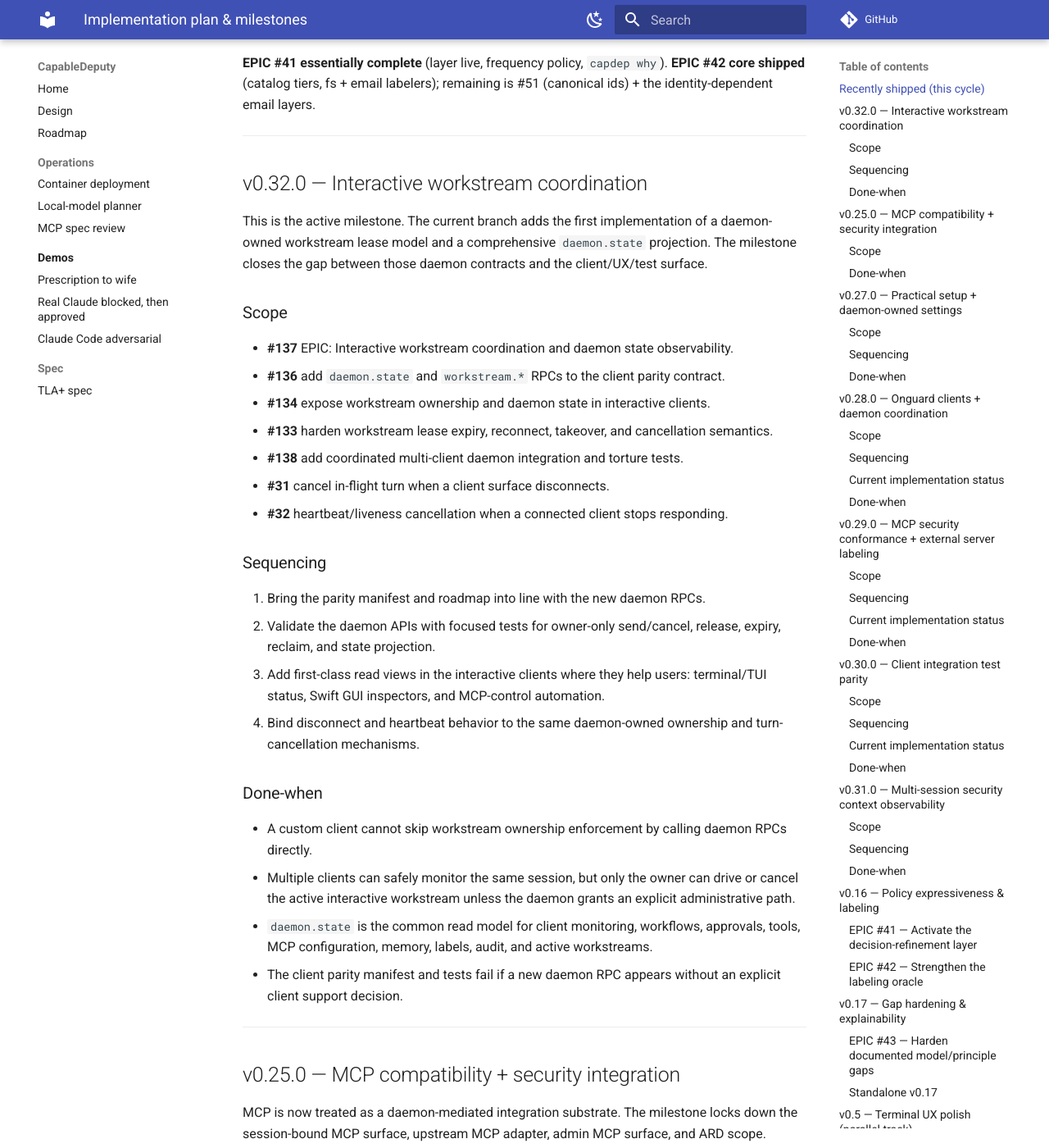
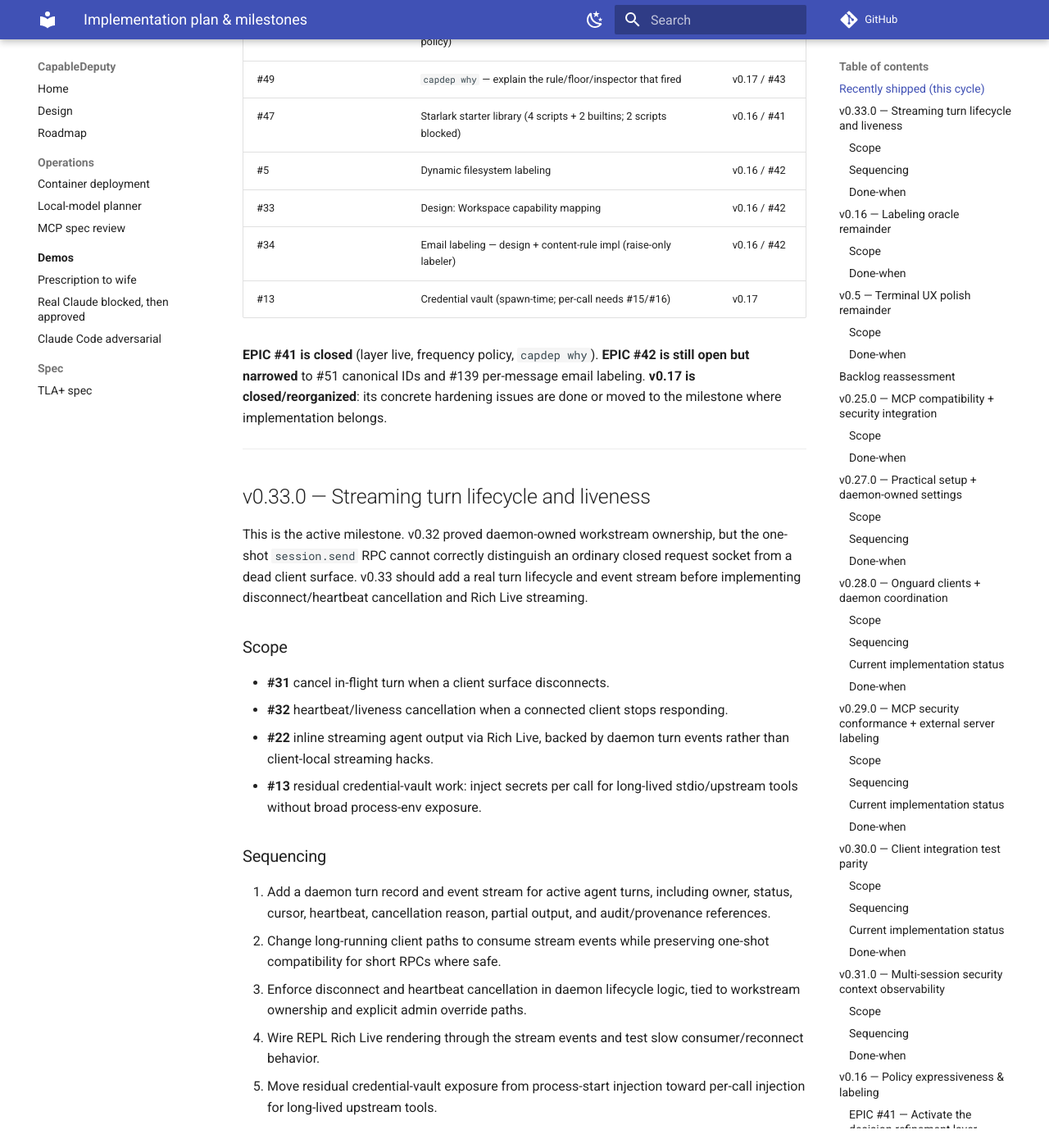
Before and after one commit to marctjones/capabledeputy, an MkDocs documentation site: the page built from docs/implementation-plan.md, in a window 1280 px wide and 1400 px high, scrolled down 2033 px. Shown: the whole window at 82% size. Built offline with MkDocs 1.6.1 and Material for MkDocs 9.7.7, drawn with Linux system fonts in a browser that asks for light colours; comment, search, counter and statistics services are not loaded; some of the changed text lies outside the part shown.

Commit message:
Close gap hardening and roadmap cleanup

```diff
--- a/docs/implementation-plan.md
+++ b/docs/implementation-plan.md
@@ -2,25 +2,27 @@
 
 Living plan that organizes the open GitHub issues into sequenced
 milestones with dependencies. Authoritative status is GitHub; this doc is
-the *sequencing rationale*. Last refreshed 2026-06-22 after v0.27-v0.31
-closed and v0.32 interactive workstream coordination opened.
+the *sequencing rationale*. Last refreshed 2026-06-22 after v0.32 closed,
+v0.17 closed/reorganized, and v0.33 opened as the next daemon/client
+lifecycle milestone.
 
-Milestones (GitHub): **v0.32.0** Interactive workstream coordination ·
-**v0.5** terminal UX polish · **v0.16** Policy expressiveness & labeling ·
-**v0.17** Gap hardening & explainability · **Backlog** Substrate breadth &
-formal models. Recently closed: **v0.27.0** Practical setup + daemon-owned
-settings · **v0.28.0** Onguard clients + daemon coordination · **v0.29.0**
-MCP security conformance + external server labeling · **v0.30.0** Client
-integration test parity · **v0.31.0** Multi-session security context
-observability · **v0.25.0** MCP compatibility and security integration.
+Milestones (GitHub): **v0.33.0** Streaming turn lifecycle and liveness ·
+**v0.16** Policy expressiveness & labeling · **v0.5** terminal UX polish ·
+**Backlog** Substrate breadth & formal models. Recently closed:
+**v0.32.0** Interactive workstream coordination · **v0.17** Gap hardening &
+explainability · **v0.27.0** Practical setup + daemon-owned settings ·
+**v0.28.0** Onguard clients + daemon coordination · **v0.29.0** MCP security
+conformance + external server labeling · **v0.30.0** Client integration test
+parity · **v0.31.0** Multi-session security context observability ·
+**v0.25.0** MCP compatibility and security integration.
 
 `ROADMAP.md` is the canonical product roadmap. This file explains sequencing,
 dependencies, and why the next pull should focus on one milestone over another.
 
 Themes currently driving priority:
-1. **Interactive coordination** — multiple local clients may connect at once,
-   but the daemon must own active workstream control, state projection, liveness,
-   cancellation, and audit.
+1. **Streaming turn lifecycle** — v0.32 made workstream ownership explicit;
+   v0.33 must make the active turn itself cancellable, resumable, observable,
+   heartbeat-aware, and safe for slow or disconnected clients.
 2. **Onguard extensibility** — background clients should be normal daemon
    clients, not privileged sidecars or daemon-embedded product workflows.
 3. **MCP security integration** — MCP must remain an integration substrate, not
@@ -37,10 +39,11 @@
 5. **Multi-session explainability** — v0.31 made labels, flow patterns,
    external actors, approvals, policy rules, provenance, and audit inspectable
    across turns and clients.
-6. **Decision fatigue** — coarse policy → rubber-stamping → eroded human
-   oversight. Fixed by the decision-refinement layer (EPIC #41).
-7. **The labeling oracle** — IFC guarantees ride on correct labels. Fixed
-   by broadening label coverage (EPIC #42).
+6. **The labeling oracle** — IFC guarantees ride on correct labels. v0.16 is
+   now narrowed to canonical source identity and per-message email labeling.
+7. **Decision fatigue** — coarse policy leads to rubber-stamping and eroded
+   human oversight. The decision-refinement layer is live; future work should
+   add concrete inspectors or policy scripts, not revive the old epic.
 
 The policy themes come from `docs/security-alignment-assessment.md`:
 
@@ -50,6 +53,9 @@
 
 | # | What | Milestone |
 |---|---|---|
+| #137/#136/#134/#133/#138 | Daemon-enforced workstream ownership, daemon state views, client parity, MCP-control workstream tools, and multi-client tests | v0.32.0 |
+| #11/#54 | Quarantined forwardable/public-facts schemas and purpose-contamination residual audit | v0.17 |
+| #28 | Shared CLI semantic style palette | v0.5 |
 | #113-#132 | New tracker plan for MCP conformance, client integration test parity, and multi-session security context observability | v0.29.0-v0.31.0 |
 | #77-#83 | MCP compatibility/security milestone: output schemas, daemon approval elicitation, upstream resource label propagation, admin separation, and ARD scope docs | v0.25.0 |
 | #84/#85/#88-#91 | Client parity over daemon RPC: CLI/TUI/Swift/MCP-control parity contract, tests, and surface implementations | v0.26.0 |
@@ -69,55 +75,112 @@
 | #34 | Email labeling — design + content-rule impl (raise-only labeler) | v0.16 / #42 |
 | #13 | Credential vault (spawn-time; per-call needs #15/#16) | v0.17 |
 
-**EPIC #41 essentially complete** (layer live, frequency policy, `capdep why`).
-**EPIC #42 core shipped** (catalog tiers, fs + email labelers); remaining
-is #51 (canonical ids) + the identity-dependent email layers.
+**EPIC #41 is closed** (layer live, frequency policy, `capdep why`).
+**EPIC #42 is still open but narrowed** to #51 canonical IDs and #139
+per-message email labeling.
+**v0.17 is closed/reorganized**: its concrete hardening issues are done or
+moved to the milestone where implementation belongs.
 
 ---
 
-## v0.32.0 — Interactive workstream coordination
+## v0.33.0 — Streaming turn lifecycle and liveness
 
-This is the active milestone. The current branch adds the first implementation
-of a daemon-owned workstream lease model and a comprehensive `daemon.state`
-projection. The milestone closes the gap between those daemon contracts and the
-client/UX/test surface.
+This is the active milestone. v0.32 proved daemon-owned workstream ownership,
+but the one-shot `session.send` RPC cannot correctly distinguish an ordinary
+closed request socket from a dead client surface. v0.33 should add a real turn
+lifecycle and event stream before implementing disconnect/heartbeat
+cancellation and Rich Live streaming.
 
 ### Scope
 
-- **#137** EPIC: Interactive workstream coordination and daemon state
-  observability.
-- **#136** add `daemon.state` and `workstream.*` RPCs to the client parity
-  contract.
-- **#134** expose workstream ownership and daemon state in interactive clients.
-- **#133** harden workstream lease expiry, reconnect, takeover, and cancellation
-  semantics.
-- **#138** add coordinated multi-client daemon integration and torture tests.
 - **#31** cancel in-flight turn when a client surface disconnects.
 - **#32** heartbeat/liveness cancellation when a connected client stops
   responding.
+- **#22** inline streaming agent output via Rich Live, backed by daemon turn
+  events rather than client-local streaming hacks.
+- **#13** residual credential-vault work: inject secrets per call for
+  long-lived stdio/upstream tools without broad process-env exposure.
 
 ### Sequencing
 
-1. Bring the parity manifest and roadmap into line with the new daemon RPCs.
-2. Validate the daemon APIs with focused tests for owner-only send/cancel,
-   release, expiry, reclaim, and state projection.
-3. Add first-class read views in the interactive clients where they help users:
-   terminal/TUI status, Swift GUI inspectors, and MCP-control automation.
-4. Bind disconnect and heartbeat behavior to the same daemon-owned ownership and
-   turn-cancellation mechanisms.
+1. Add a daemon turn record and event stream for active agent turns, including
+   owner, status, cursor, heartbeat, cancellation reason, partial output, and
+   audit/provenance references.
+2. Change long-running client paths to consume stream events while preserving
+   one-shot compatibility for short RPCs where safe.
+3. Enforce disconnect and heartbeat cancellation in daemon lifecycle logic,
+   tied to workstream ownership and explicit admin override paths.
+4. Wire REPL Rich Live rendering through the stream events and test slow
+   consumer/reconnect behavior.
+5. Move residual credential-vault exposure from process-start injection toward
+   per-call injection for long-lived upstream tools.
 
 ### Done-when
 
-- A custom client cannot skip workstream ownership enforcement by calling daemon
-  RPCs directly.
-- Multiple clients can safely monitor the same session, but only the owner can
-  drive or cancel the active interactive workstream unless the daemon grants an
-  explicit administrative path.
-- `daemon.state` is the common read model for client monitoring, workflows,
-  approvals, tools, MCP configuration, memory, labels, audit, and active
-  workstreams.
-- The client parity manifest and tests fail if a new daemon RPC appears without
-  an explicit client support decision.
+- A client can disconnect or stop heartbeating during an active turn and the
+  daemon reliably cancels/retires that turn without relying on client honesty.
+- Multiple clients can observe the same streamed turn without gaining control.
+- A reconnecting owner can resume from a stream cursor where policy permits.
+- Rich Live output is a renderer over daemon events, not a separate execution
+  path.
+- Secrets for long-lived upstream processes are not exposed for longer or wider
+  than the tool call requires.
+
+---
+
+## v0.16 — Labeling oracle remainder
+
+v0.16 has been redesigned around the remaining correctness gap: accurate labels
+at source boundaries. The decision-refinement/Starlark layer is already live,
+so new work here should not be generic policy plumbing.
+
+### Scope
+
+- **#42** EPIC: Strengthen the labeling oracle.
+- **#51** Gmail / Drive / Calendar SourcePort canonical-id providers.
+- **#139** Email labeler implementation: rule file plus per-message hook.
+
+### Done-when
+
+- Google Workspace objects have stable source identities for label decisions
+  and provenance.
+- Email message labels can be raised by configurable rules at ingestion or
+  per-message fetch time.
+- Tests prove labels fail closed when source identity or message metadata is
+  ambiguous.
+
+---
+
+## v0.5 — Terminal UX polish remainder
+
+v0.5 remains lower priority than v0.33 and v0.16. It should improve practical
+terminal use without duplicating daemon safety enforcement. Streaming moved to
+v0.33 because the correct implementation depends on daemon turn events.
+
+### Scope
+
+- **#16** REPL feature parity with Claude Code: markdown, multiline input, and
+  expandable tool detail; streaming depends on #22/v0.33.
+- **#27** Inline approval as a non-blocking banner that does not steal focus.
+- **#29** Unicode width safety in the bottom toolbar plus 80x24 minimum-size
+  behavior.
+
+### Done-when
+
+- The terminal remains usable during pending approvals and long-running turns.
+- Width-sensitive chrome is tested against narrow terminals and wide glyphs.
+- UX polish does not become a second policy or approval implementation.
+
+---
+
+## Backlog reassessment
+
+Backlog remains valid but explicitly lower priority than v0.33 and v0.16:
+
+- **Upstream isolation breadth:** #9, #14, #44.
+- **Formal-model completeness:** #45, #58, #59.
+- **Provider/federation breadth:** #55, #56, #57.
+- **Terminal media/navigation polish:** #17, #19.
 
 ---
 
```
Also changed, not shown: CHANGELOG.md (+24 -0 lines), ROADMAP.md (+88 -36 lines), 8 other files.
